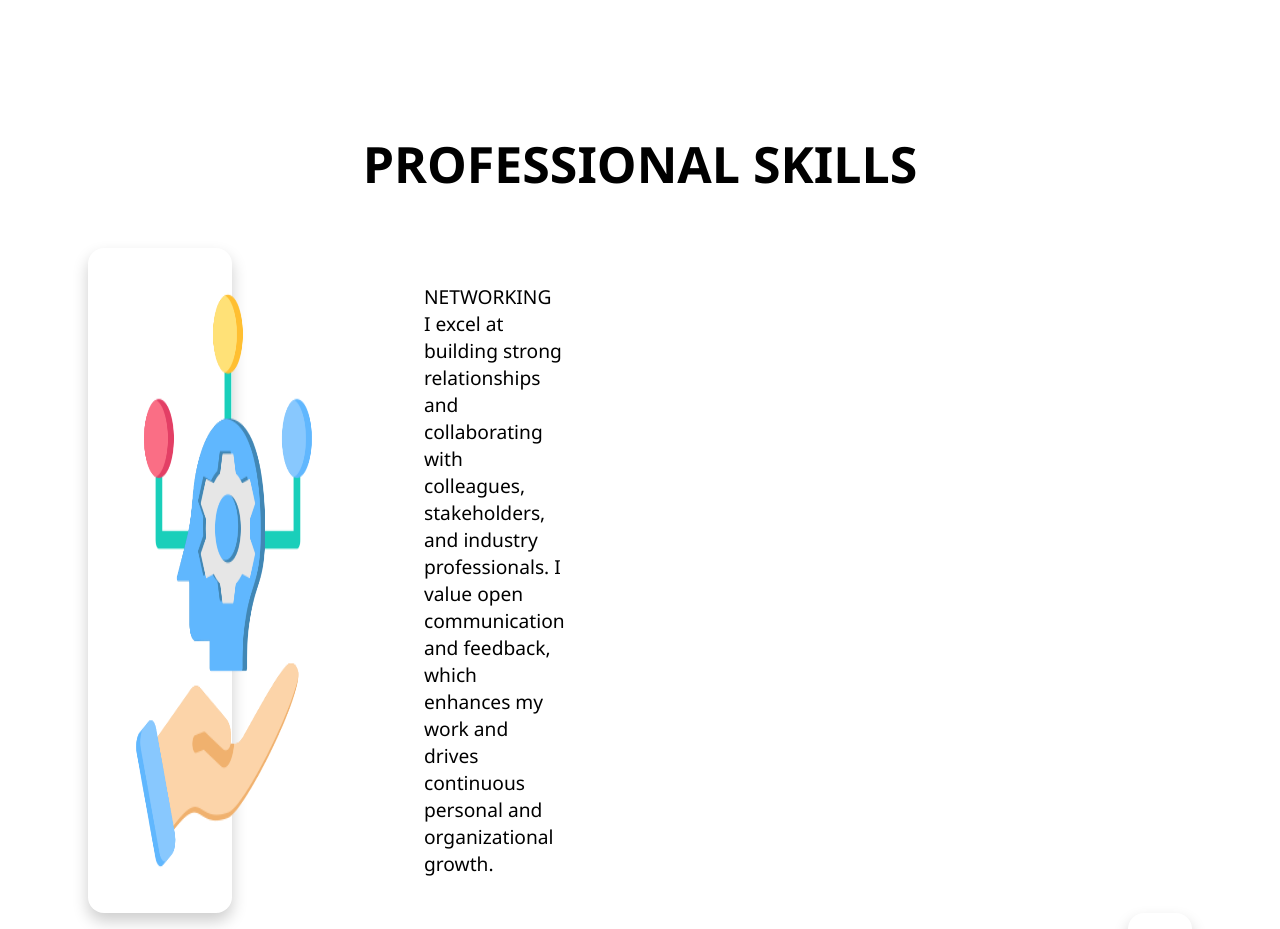
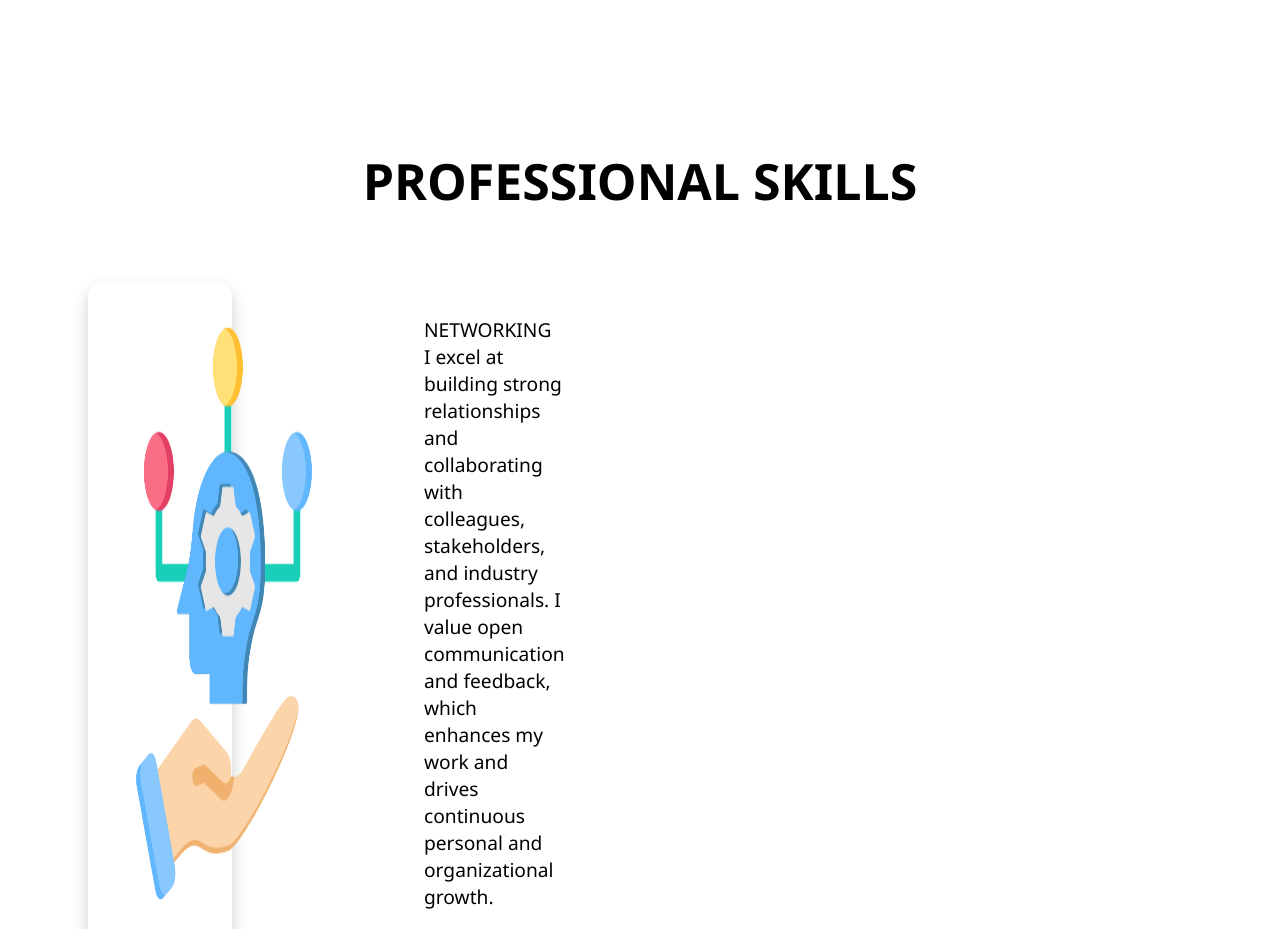
Before and after one commit to me10die/My_portfolio, a Django app: page //skills in a window 1280 px wide; the page is wider, and only the part inside the window is pictured. Shown: the part 87-1016 px from the top of that part. Run offline with Django 5.2, Linux system fonts and the light colour scheme.

Commit message:
last update

```diff
--- a/melods/static/css/style.css
+++ b/melods/static/css/style.css
@@ -168,7 +168,7 @@ height: auto;
 
  }
 
-.skills h3 {
+.skills h4 {
     font-size:50px;
     align-items: center;
     justify-content: center;
--- a/melods/templates/pages/about.html
+++ b/melods/templates/pages/about.html
@@ -6,7 +6,7 @@
     <img src="{% static '/image/image.JPG' %}" alt="Image">
     <div class="about-description">
         <h2>ABOUT</h2>
-        <p> Hello! My name is Melodie Gardose, and I’m a 23-year-old digital marketer with a deep passion for creativity and effective communication.
+        <p> My name is Melodie Gardose, and I’m a 23-year-old digital marketer with a deep passion for creativity and effective communication.
             my journey, I’ve developed a strong foundation in crafting compelling marketing strategies that resonate with diverse audiences.
             My enthusiasm for the digital landscape fuels my desire to continuously learn and embrace new challenges.</p>
        <p>I am committed to enhancing my expertise by staying at the forefront of emerging trends and technologies. By acquiring innovative skills, I aim to play an active role in the technological development of our society.
@@ -44,7 +44,7 @@
         <img src="{% static 'image/gclass-pic1.jpg' %}" alt="Google Classroom Workshop" style="max-width: 30em;">
         <img src="{% static 'image/gclass-pic2.jpg' %}" alt="Google Classroom Workshop" style="max-width: 30em;">
     </div>
-    <h3>"UI-UX Competition</h3>
+    <h3>UI-UX Competition</h3>
     <div class="ui-ux">
         <img src="{% static 'image/ui-ux1.jpg' %}" alt="UI-UX Competition" style="max-width: 30em;">
         <img src="{% static 'image/ui-ux2.jpg' %}" alt="UI-UX Competition" style="max-width: 30em;">
--- a/melods/templates/pages/skills.html
+++ b/melods/templates/pages/skills.html
@@ -3,7 +3,7 @@
 {% block content %}
 
 <div class="skills">
-    <h3>PROFESSIONAL SKILLS</h3>
+    <h4>PROFESSIONAL SKILLS</h4>
     <div class="professional-skills">
         <div class="networking">
             <img src="{% static '/image/networking.png' %}" alt="Image" style="max-width: 15em;">
@@ -23,7 +23,7 @@
         </div>
     </div>
     <div class="skills2">
-        <h3>PERSONAL SKILLS</h3>
+        <h4>PERSONAL SKILLS</h4>
     </div>
     <div class="personal-skills">
         <div class="fast-learner">
```
